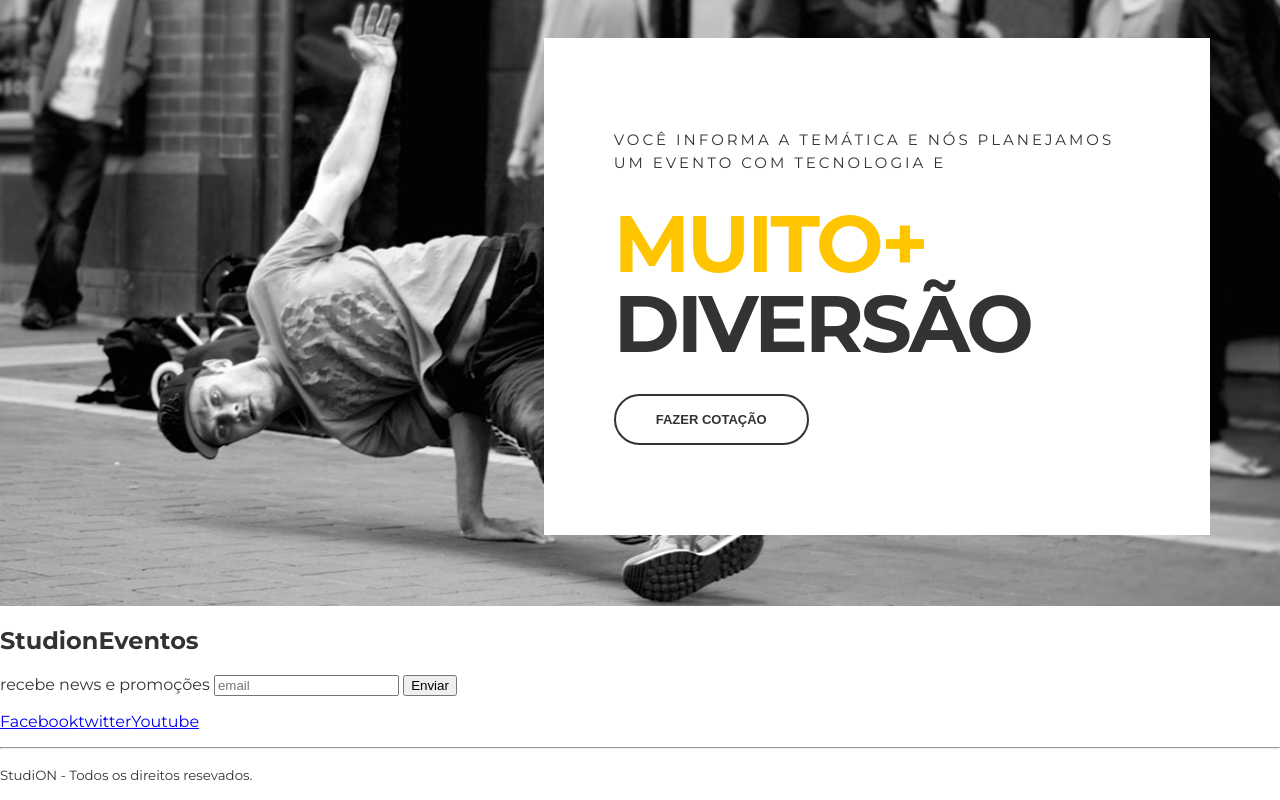
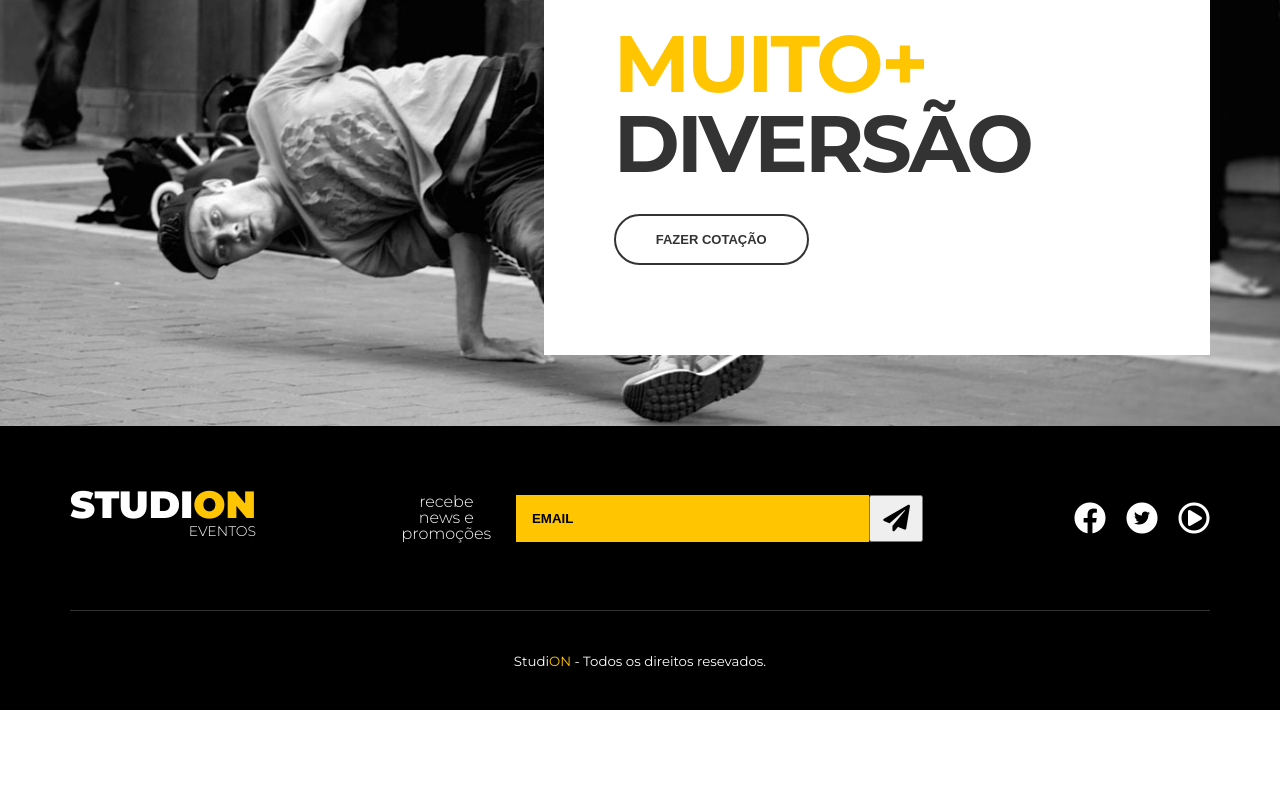
Before and after one commit to jpablodavid/studion, a website: page src/index.html in a window 1280 px wide. Shown: the part 1661-2461 px from the top of the page. After the commit the page ends 2371 px from the top, so only its background shows below. Drawn offline with Linux system fonts and the light colour scheme.

Commit message:
feat(footer): css footer

```diff
--- a/src/index.html
+++ b/src/index.html
@@ -95,25 +95,49 @@
         </section>
     </main>
 
-    <footer>
-        <h2>Studi<span>on</span><span>Eventos</span></h2>
+    <footer class="footer">
+        <div class="container footer__container">
+            <h2 class="logo-studion">studi<span class="copy--primary">on</span>
+                <span class="logo-studion__subtitle">Eventos</span>
+            </h2>
 
-        <form action="">
-            <label>recebe news e promoções</label>
+            <form class="footer__form">
+                <label for="email">recebe news e promoções</label>
 
-            <input type="email" placeholder="email">
+                <div class="footer__form__email">
+                    <input id="email" type="email" placeholder="email">
 
-            <button type="submit">Enviar</button>
-        </form>
+                    <button type="submit">
+                        <i class="fas fa-paper-plane fa-2x"></i>
+                    </button>
+                </div>
 
-        <ul>
-            <li><a href="http://facebook.com/" target="_blank">Facebook</a></li>
-            <li><a href="http://twitter.com/" target="_blank">twitter</a></li>
-            <li><a href="http://youtube.com/" target="_blank">Youtube</a></li>
-        </ul>
-        <hr>
+            </form>
+
+            <ul class="footer__social">
+                <li>
+                    <a href="http://facebook.com/" target="_blank">
+                        <i class="fab fa-facebook fa-2x"></i>
+                    </a>
+                </li>
+                <li>
+                    <a href="http://twitter.com/" target="_blank">
+                        <span class="fa-stack">
+                            <i class="fas fa-circle fa-stack-2x fa-inverse"></i>
+                            <i class="fab fa-twitter fa-stack-1x"></i>
+                        </span>
+                    </a>
+                </li>
+                <li>
+                    <a href="http://youtube.com/" target="_blank">
+                    <i class="far fa-play-circle fa-2x"></i>
+                    </a>
+                </li>
+            </ul>
+        </div>
+
         <p>
-            <small>Studi<span>ON</span> - Todos os direitos resevados.</small>
+            <small>Studi<span class="copy--primary">ON</span> - Todos os direitos resevados.</small>
         </p>
     </footer>
 
--- a/src/style.css
+++ b/src/style.css
@@ -1,4 +1,6 @@
 @import url('https://fonts.googleapis.com/css2?family=Montserrat:wght@300;400;500;700;900&family=Roboto&display=swap');
+@import url('https://cdnjs.cloudflare.com/ajax/libs/font-awesome/5.15.3/css/fontawesome.min.css');
+@import url('https://cdnjs.cloudflare.com/ajax/libs/font-awesome/5.15.3/css/all.min.css');
 
 * {
     box-sizing: border-box; /*para o padding utilizar o espaço interno e respeite o tamanho do objeto*/
@@ -103,7 +105,7 @@ ul {
 
 .slide {
     position: relative;
-    height: calc(100vh - 7.75rem);
+    height: calc(95vh - 7.75rem);
 }
 
 .slide__background-image {
@@ -136,6 +138,7 @@ ul {
 }
 
 .btn {
+    cursor: pointer;
     padding: 1rem 2.5rem;
     border: .125rem solid #fff;
     border-radius: 5rem;
@@ -145,6 +148,7 @@ ul {
     color: var(--color-primary);
     text-transform: uppercase;
     transition: .3s all ease;
+    outline: none;
 }
 
 .btn:hover,
@@ -152,8 +156,14 @@ ul {
 .btn:focus,
 .btn--institutional {
     border-color: var(--color-primary);
-    background: var(--color-primary);
+    background-color: var(--color-primary);
     color: #fff;
+}
+
+.btn--institutional:hover {
+    color: var(--color-copy);
+    background: unset;
+    box-shadow: 0 1rem 1rem #0006;
 }
 
 #counter {
@@ -183,7 +193,7 @@ ul {
     grid-template-columns: auto auto;
     gap: 3.125rem;
     align-items: center;
-    padding: 4.375rem;
+    padding: 0;
 }
 
 .institutional__copy {
@@ -216,10 +226,6 @@ ul {
     margin-bottom: 2.5rem;
 }
 
-.btn--institutional:hover {
-    color: var(--color-copy);
-    background: unset;
-}
 
 .quote {
     background-image: url(./images/parallax.jpg);
@@ -269,3 +275,94 @@ ul {
     background-color: unset;
 
 }
+
+.footer {
+    background-color: #000;
+    color: #fff;
+    text-align: center;
+}
+
+.footer__container {
+    display: grid;
+    grid-template-columns: repeat(3, auto);
+    align-items: center;
+    border-bottom: .1rem solid #fff3;
+    padding: 3.75rem 0;
+}
+
+.footer .logo-studion {
+    justify-self: start;
+    margin: 0;
+}
+
+.logo-studion__subtitle {
+    display: block;
+}
+
+.footer__form {
+    display: grid;
+    place-items: center;
+    grid-template-columns: 9ch auto;
+    gap: 1.375rem;
+}
+
+.footer__form label {
+    font-size: .875;
+    font-weight: 300;
+    line-height: 1rem;
+}
+
+.footer__form__email {
+    display: grid;
+    grid-template-columns: auto 3.375rem;
+    width: 100%;
+
+}
+
+.footer__form input {
+    background-color: var(--color-primary);
+    border: unset;
+    padding: 1rem;
+
+    font-size: .875;
+    font-weight: 700;
+    text-transform: uppercase;
+    color: #000;
+}
+
+.footer__form input::placeholder {
+    color: #000;
+}
+
+.footer__form button {
+    cursor: pointer;
+    transition: 0.3s all ease;
+}
+
+.footer__form button:hover {
+    color: #fff;
+    background-color: var(--color-copy);
+
+}
+
+.footer__social {
+ display: grid;
+ grid-template-columns: repeat(3, auto);
+ gap: .5rem;
+ justify-self: end;
+}
+
+.footer__social a,
+.footer__social a:visited,
+.footer__social a:active {
+    color: #fff;
+    margin-left: .5rem;
+}
+
+.footer__social .fa-twitter {
+    color: #000;
+}
+
+.footer p {
+    margin: 2.5rem 0;
+}
```
